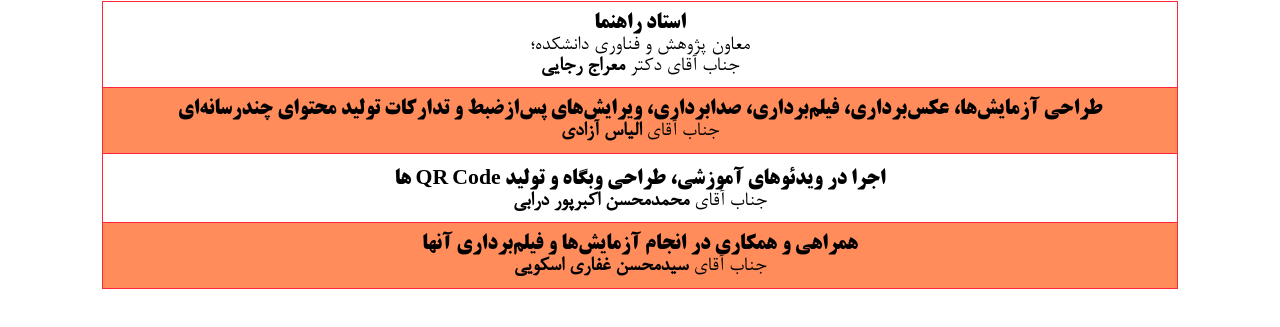
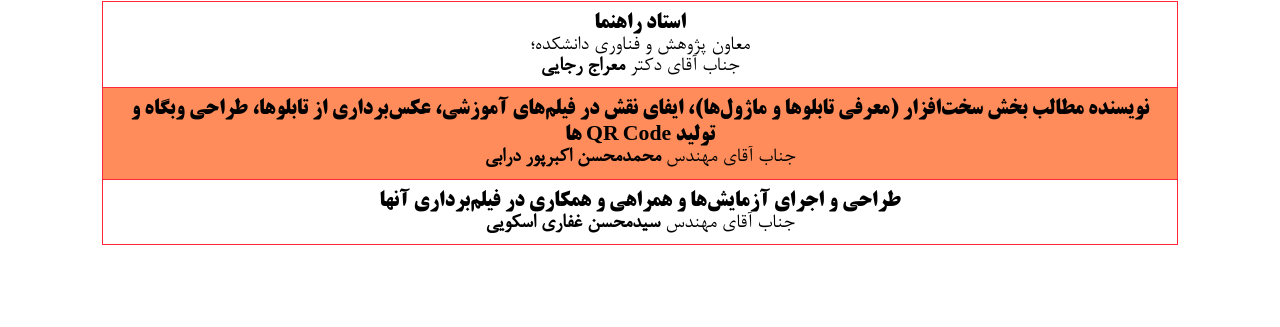
Before and after one commit to shamsipour-projects/ls, a plain HTML site: page docs/staff.html in a window 1280 px wide. Shown: the part 273-600 px from the top of the page. Drawn offline with Linux system fonts and the light colour scheme; files whose address does not match are found by name; a web font is replaced by a local one.

Commit message:
removing the traitor from the staff page

```diff
--- a/docs/staff.html
+++ b/docs/staff.html
@@ -37,13 +37,10 @@
     <td colspan="2"><b class="table-pseudo-heading">استاد راهنما</b><br>معاون پژوهش و فناوری دانشکده؛<br>جناب آقای دکتر <b>معراج رجایی</b></td>
   </tr>
   <tr>
-    <td colspan="2"><b class="table-pseudo-heading">طراحی آزمایش‌ها، عکس‌برداری، فیلم‌برداری، صدابرداری، ویرایش‌های پس‌ازضبط و تدارکات تولید محتوای چندرسانه‌ای</b><br>جناب آقای <b>الیاس آزادی</b></td>
+    <td colspan="2"><b class="table-pseudo-heading">نویسنده مطالب بخش سخت‌افزار (معرفی تابلوها و ماژول‌ها)، ایفای نقش در فیلم‌های آموزشی، عکس‌برداری از تابلوها، طراحی وبگاه و تولید QR Code ها</b><br>جناب آقای مهندس <b>محمدمحسن اکبرپور درابی</b></td>
   </tr>
   <tr>
-    <td colspan="2"><b class="table-pseudo-heading">اجرا در ویدئوهای آموزشی، طراحی وبگاه و تولید QR Code ها</b><br>جناب آقای <b>محمدمحسن اکبرپور درابی</b></td>
-  </tr>
-  <tr>
-    <td colspan="2"><b class="table-pseudo-heading">همراهی و همکاری در انجام آزمایش‌ها و فیلم‌برداری آنها</b><br>جناب آقای <b>سیدمحسن غفاری اسکویی</b></td>
+    <td colspan="2"><b class="table-pseudo-heading">طراحی و اجرای آزمایش‌ها و همراهی و همکاری در فیلم‌برداری آنها</b><br>جناب آقای مهندس <b>سیدمحسن غفاری اسکویی</b></td>
   </tr>
 </table>
 </div>
```
Also changed, not shown: original_content/staff.html (+2 -5 lines).
